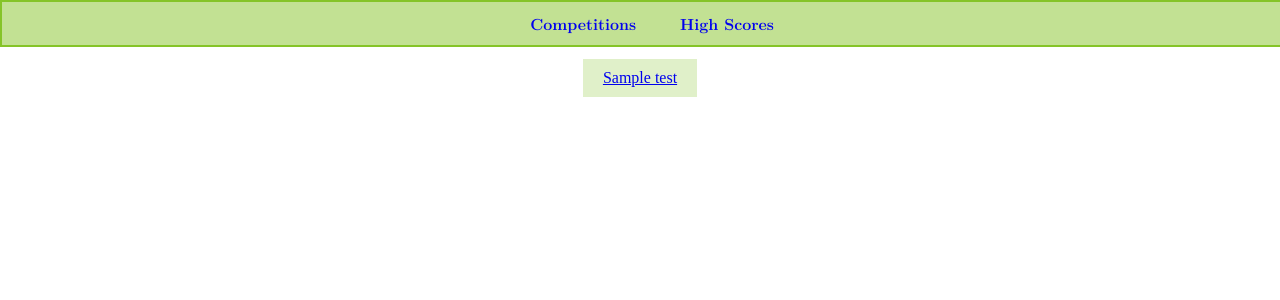
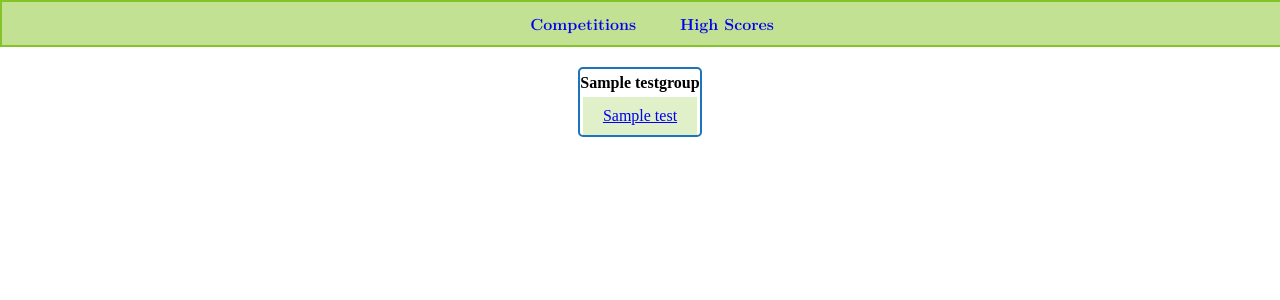
Before and after one commit to TeegardenMath/wobsite, a Flask app: page / in a window 1280 px wide. Shown: the top 300 px of the page. Run offline with Flask 3, Linux system fonts and the light colour scheme; a database or web service that is not in the repository returns one stand-in record (values such as "Sample title"); some libraries are stand-ins or nearby versions.

Commit message:
test groups

```diff
--- a/app/routes.py
+++ b/app/routes.py
@@ -199,11 +199,18 @@ def main():
 		#create a cursor
 		with conn.cursor() as curs:
 			curs.execute("""
-				SELECT id, name
+				SELECT id, name, testgroup_id
 				FROM tests
 				""")
 			testList = curs.fetchall()
-	return render_template("main.html", testlist=testList)
+
+			curs.execute("""
+				SELECT id, name
+				FROM testgroups
+				""")
+			testgroups = curs.fetchall()
+
+	return render_template("main.html", testlist=testList, testgroups=testgroups)
 
 
 
--- a/app/static/css/style.css
+++ b/app/static/css/style.css
@@ -20,6 +20,8 @@ body {
 	display:flex;
 	margin: 0px auto;
 	justify-content: center;
+	padding-bottom:25px;
+	padding-top:10px;
 }
 
 .bold{
@@ -346,3 +348,22 @@ table, th, td {
 	margin:0px auto;
 	width:fit-content;
 }
+
+.testGroup{
+	border:2px solid rgb(28,116,188);
+	margin:10px;
+	border-radius:5px;
+	overflow:hidden;
+	height: fit-content;
+}
+
+.groupTitle{
+	width:fit-content;
+	margin:5px auto;
+	font-weight:bold;
+}
+
+.testTable{
+	padding:0px 0px 0px 0px;
+  border-collapse: collapse;
+}
--- a/app/templates/main.html
+++ b/app/templates/main.html
@@ -12,17 +12,27 @@
       {% include 'navbar.html' %}
   </div>
 
-  <table class="standardTable">
-    <thead></thead>
+  <div class="mainSection">
+
+    {% for testgroup in testgroups %}
+      <div class="testGroup">
+        <div class="groupTitle">{{testgroup[1]}}</div>
+        <table class="standardTable testTable">
           <tbody>
             {% for test in testlist %}
+              {% if test[2] == testgroup[0] %}
                 <tr>
                   <td><a href="/test/{{test[0]}}">{{test[1]}}</a></td>
                 </tr>
+              {% endif %}
             {% endfor %}
           </tbody>
         </table>
+      </div>
+    {% endfor %}
 
+
+  </div>
 
 </body>
 </html>
```
Lines whose indentation alone changed are shown as unchanged.
